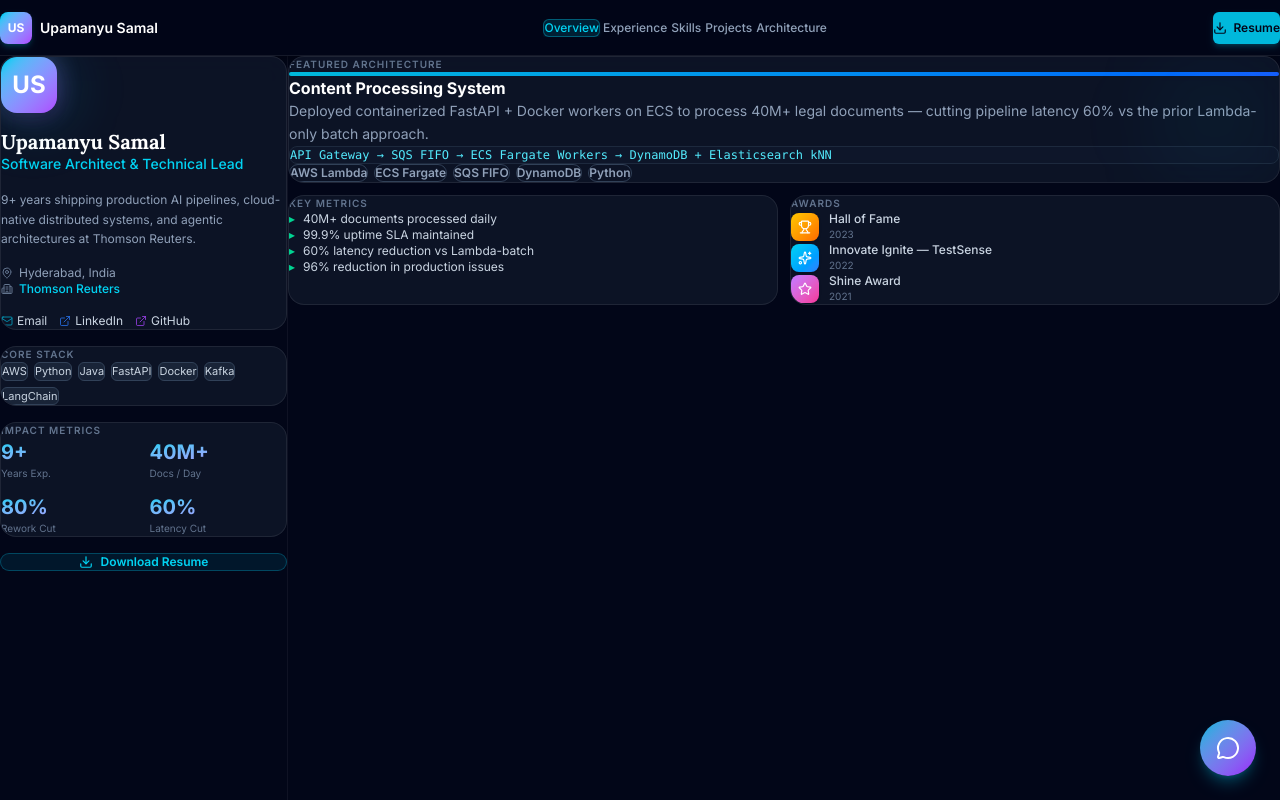
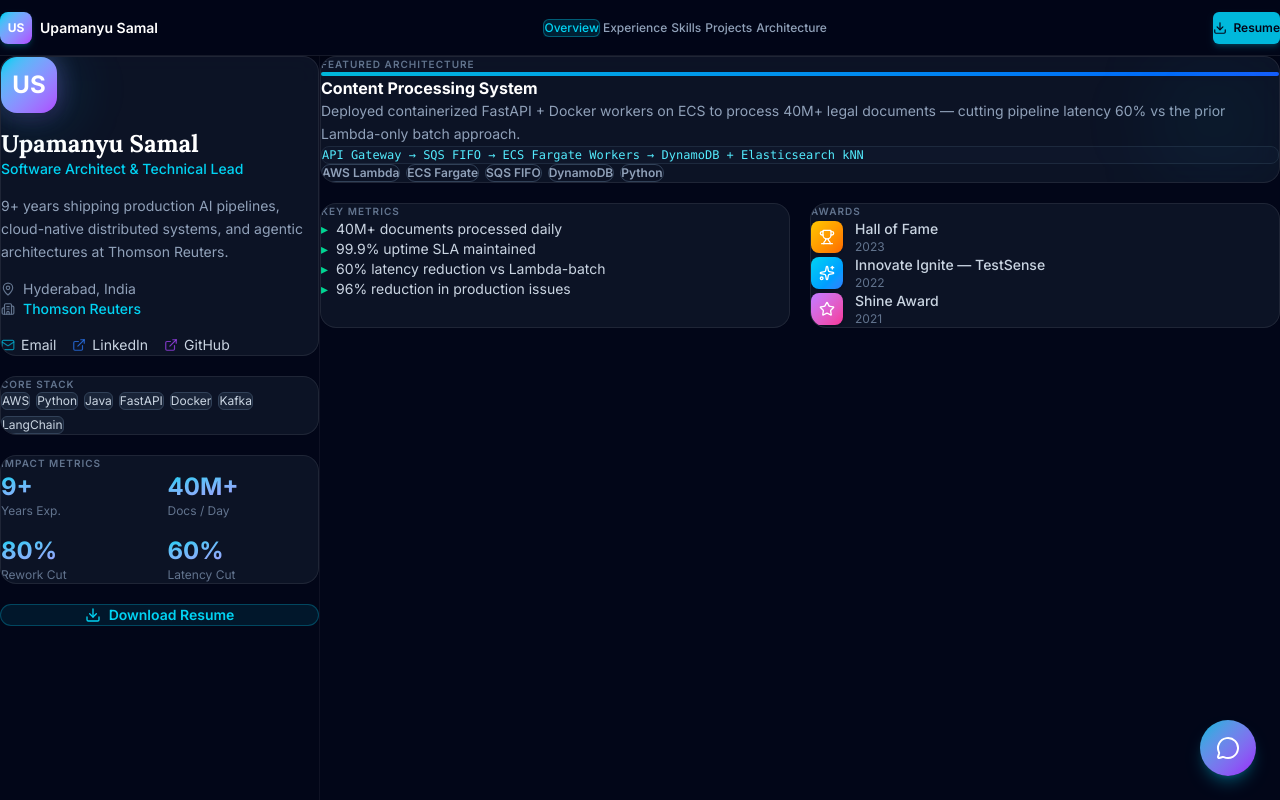
Before and after one commit to upamanyu92/Portfolio-UpamanyuSamal, a Next.js app: page / in a window 1280 px wide. Built offline with nearby package versions, Linux system fonts and the light colour scheme.

Commit message:
fix: substantially increase spacing, font sizes and card padding to fix squeezed UI
Co-authored-by: upamanyu92 <8329782+upamanyu92@users.noreply.github.com>
Agent-Logs-Url: https://github.com/upamanyu92/Portfolio-UpamanyuSamal/sessions/88810e19-41c0-4eda-a907-0e749336d7a9

```diff
--- a/components/BentoDashboard.tsx
+++ b/components/BentoDashboard.tsx
@@ -133,9 +133,9 @@ const awardIconMap: Record<string, React.ElementType> = {
 
 function IdentityPanel() {
   return (
-    <aside className="hidden lg:flex shrink-0 w-72 border-r border-white/5 flex-col gap-4 p-4 overflow-y-auto">
+    <aside className="hidden lg:flex shrink-0 w-80 border-r border-white/5 flex-col gap-5 p-5 overflow-y-auto">
       {/* Identity card */}
-      <div className="bento-card p-5 flex flex-col gap-4 relative overflow-hidden">
+      <div className="bento-card p-6 flex flex-col gap-4 relative overflow-hidden">
         {/* Subtle glow behind avatar */}
         <div className="absolute -top-4 -left-4 w-24 h-24 bg-cyan-500/10 rounded-full blur-xl pointer-events-none" />
         <div className="relative">
@@ -146,57 +146,57 @@ function IdentityPanel() {
         </div>
 
         <div>
-          <h1 className="font-editorial text-xl font-bold text-white leading-tight">
+          <h1 className="font-editorial text-2xl font-bold text-white leading-tight">
             Upamanyu Samal
           </h1>
-          <p className="text-cyan-400 text-sm font-medium mt-0.5">
+          <p className="text-cyan-400 text-sm font-medium mt-1">
             Software Architect &amp; Technical Lead
           </p>
         </div>
 
-        <p className="text-slate-400 text-xs leading-relaxed">
+        <p className="text-slate-400 text-sm leading-relaxed">
           9+ years shipping production AI pipelines, cloud-native distributed systems, and
           agentic architectures at Thomson Reuters.
         </p>
 
-        <div className="space-y-1.5 text-xs text-slate-400">
-          <div className="flex items-center gap-1.5">
-            <MapPin className="w-3 h-3 shrink-0 text-slate-500" /> Hyderabad, India
+        <div className="space-y-2 text-sm text-slate-400">
+          <div className="flex items-center gap-2">
+            <MapPin className="w-3.5 h-3.5 shrink-0 text-slate-500" /> Hyderabad, India
           </div>
-          <div className="flex items-center gap-1.5">
-            <Building2 className="w-3 h-3 shrink-0 text-slate-500" />
+          <div className="flex items-center gap-2">
+            <Building2 className="w-3.5 h-3.5 shrink-0 text-slate-500" />
             <span className="text-cyan-400 font-medium">Thomson Reuters</span>
           </div>
         </div>
 
-        <div className="flex flex-wrap gap-3 pt-1">
+        <div className="flex flex-wrap gap-4 pt-1">
           <a
             href={`mailto:${profileData.email}`}
-            className="flex items-center gap-1 text-xs text-slate-300 hover:text-cyan-400 transition-colors"
+            className="flex items-center gap-1.5 text-sm text-slate-300 hover:text-cyan-400 transition-colors"
           >
-            <Mail className="w-3 h-3 text-cyan-500/70" /> Email
+            <Mail className="w-3.5 h-3.5 text-cyan-500/70" /> Email
           </a>
           <a
             href={profileData.linkedin}
             target="_blank"
             rel="noopener noreferrer"
-            className="flex items-center gap-1 text-xs text-slate-300 hover:text-blue-400 transition-colors"
+            className="flex items-center gap-1.5 text-sm text-slate-300 hover:text-blue-400 transition-colors"
           >
-            <ExternalLink className="w-3 h-3 text-blue-500/70" /> LinkedIn
+            <ExternalLink className="w-3.5 h-3.5 text-blue-500/70" /> LinkedIn
           </a>
           <a
             href={profileData.github}
             target="_blank"
             rel="noopener noreferrer"
-            className="flex items-center gap-1 text-xs text-slate-300 hover:text-purple-400 transition-colors"
+            className="flex items-center gap-1.5 text-sm text-slate-300 hover:text-purple-400 transition-colors"
           >
-            <ExternalLink className="w-3 h-3 text-purple-500/70" /> GitHub
+            <ExternalLink className="w-3.5 h-3.5 text-purple-500/70" /> GitHub
           </a>
         </div>
       </div>
 
       {/* Core Stack */}
-      <div className="bento-card p-4">
+      <div className="bento-card p-5">
         <p className="text-slate-500 text-[10px] font-semibold tracking-widest uppercase mb-3">
           Core Stack
         </p>
@@ -204,7 +204,7 @@ function IdentityPanel() {
           {coreStack.map((tech) => (
             <span
               key={tech}
-              className="text-[11px] bg-slate-800/80 border border-slate-700 hover:border-cyan-500/40 hover:text-cyan-400 text-slate-300 px-2 py-0.5 rounded-md transition-colors cursor-default"
+              className="text-xs bg-slate-800/80 border border-slate-700 hover:border-cyan-500/40 hover:text-cyan-400 text-slate-300 px-2.5 py-1 rounded-md transition-colors cursor-default"
             >
               {tech}
             </span>
@@ -213,17 +213,17 @@ function IdentityPanel() {
       </div>
 
       {/* Impact metrics */}
-      <div className="bento-card p-4">
+      <div className="bento-card p-5">
         <p className="text-slate-500 text-[10px] font-semibold tracking-widest uppercase mb-3">
           Impact Metrics
         </p>
-        <div className="grid grid-cols-2 gap-3">
+        <div className="grid grid-cols-2 gap-4">
           {impactMetrics.map((m) => (
             <div key={m.label} className="group">
-              <div className="text-xl font-bold bg-clip-text text-transparent bg-gradient-to-br from-cyan-400 to-purple-400">
+              <div className="text-2xl font-bold bg-clip-text text-transparent bg-gradient-to-br from-cyan-400 to-purple-400">
                 {m.value}
               </div>
-              <div className="text-slate-500 text-[10px] mt-0.5">{m.label}</div>
+              <div className="text-slate-500 text-xs mt-0.5">{m.label}</div>
             </div>
           ))}
         </div>
@@ -233,9 +233,9 @@ function IdentityPanel() {
       <a
         href="/assets/resume.pdf"
         download
-        className="flex items-center justify-center gap-2 text-xs font-semibold bg-cyan-500/10 hover:bg-cyan-500/20 text-cyan-400 hover:text-cyan-300 border border-cyan-500/30 hover:border-cyan-500/60 rounded-xl py-2.5 transition-all"
+        className="flex items-center justify-center gap-2 text-sm font-semibold bg-cyan-500/10 hover:bg-cyan-500/20 text-cyan-400 hover:text-cyan-300 border border-cyan-500/30 hover:border-cyan-500/60 rounded-xl py-3 transition-all"
       >
-        <Download className="w-3.5 h-3.5" /> Download Resume
+        <Download className="w-4 h-4" /> Download Resume
       </a>
     </aside>
   );
@@ -286,11 +286,11 @@ function OverviewPanel() {
   const featuredProject = projects[0];
 
   return (
-    <div className="flex flex-col gap-3">
+    <div className="flex flex-col gap-5">
       <MobileIdentityBanner />
 
       {/* Featured Architecture */}
-      <div className="bento-card p-5 relative overflow-hidden">
+      <div className="bento-card p-6 relative overflow-hidden">
         <div className="absolute top-0 right-0 w-32 h-32 bg-cyan-500/5 rounded-full blur-2xl pointer-events-none" />
         <p className="text-slate-500 text-[10px] font-semibold tracking-widest uppercase mb-3">
           Featured Architecture
@@ -311,15 +311,15 @@ function OverviewPanel() {
       </div>
 
       {/* Metrics + Awards */}
-      <div className="grid sm:grid-cols-2 gap-3">
+      <div className="grid md:grid-cols-2 gap-5">
         {/* Key metrics */}
-        <div className="bento-card p-4">
+        <div className="bento-card p-5">
           <p className="text-slate-500 text-[10px] font-semibold tracking-widest uppercase mb-3">
             Key Metrics
           </p>
-          <div className="space-y-2">
+          <div className="space-y-3">
             {featuredProject.impact.slice(0, 4).map((imp) => (
-              <div key={imp} className="flex items-start gap-2 text-xs group">
+              <div key={imp} className="flex items-start gap-2 text-sm group">
                 <span className="text-emerald-400 mt-0.5 shrink-0">▸</span>
                 <span className="text-slate-300 group-hover:text-white transition-colors">{imp}</span>
               </div>
@@ -328,23 +328,23 @@ function OverviewPanel() {
         </div>
 
         {/* Awards */}
-        <div className="bento-card p-4">
+        <div className="bento-card p-5">
           <p className="text-slate-500 text-[10px] font-semibold tracking-widest uppercase mb-3">
             Awards
           </p>
-          <div className="space-y-2.5">
+          <div className="space-y-3">
             {awards.map((award) => {
               const Icon = awardIconMap[award.icon] ?? Trophy;
               return (
-                <div key={award.id} className="flex items-center gap-2.5 group">
+                <div key={award.id} className="flex items-center gap-3 group">
                   <div
-                    className={`w-7 h-7 rounded-lg bg-gradient-to-br ${award.gradient} flex items-center justify-center shrink-0 shadow-sm group-hover:scale-110 transition-transform`}
+                    className={`w-8 h-8 rounded-lg bg-gradient-to-br ${award.gradient} flex items-center justify-center shrink-0 shadow-sm group-hover:scale-110 transition-transform`}
                   >
-                    <Icon className="w-3.5 h-3.5 text-white" />
+                    <Icon className="w-4 h-4 text-white" />
                   </div>
                   <div className="min-w-0">
-                    <div className="text-slate-300 text-xs font-medium truncate group-hover:text-white transition-colors">{award.title}</div>
-                    <div className="text-slate-500 text-[10px]">{award.year}</div>
+                    <div className="text-slate-300 text-sm font-medium truncate group-hover:text-white transition-colors">{award.title}</div>
+                    <div className="text-slate-500 text-xs">{award.year}</div>
                   </div>
                 </div>
               );
@@ -362,7 +362,7 @@ function ExperiencePanel() {
       {/* Vertical timeline line */}
       <div className="absolute left-4 top-0 bottom-0 w-px bg-gradient-to-b from-cyan-500/60 via-purple-500/30 to-transparent" />
 
-      <div className="space-y-4">
+      <div className="space-y-5">
         {experiences.map((exp) => (
           <div key={exp.id} className="relative pl-11">
             {/* Timeline dot */}
@@ -374,43 +374,43 @@ function ExperiencePanel() {
               <div className="absolute left-3.5 top-5 w-3 h-3 rounded-full border-2 bg-slate-800 border-slate-600 -translate-x-1/2" />
             )}
 
-            <div className={`bento-card p-5 ${exp.current ? "border-cyan-500/20" : ""}`}>
-              <div className="flex flex-wrap items-start justify-between gap-2 mb-2">
+            <div className={`bento-card p-6 ${exp.current ? "border-cyan-500/20" : ""}`}>
+              <div className="flex flex-wrap items-start justify-between gap-2 mb-3">
                 <div>
                   <div className="flex items-center gap-2">
-                    <h3 className="text-white font-bold text-sm">{exp.role}</h3>
+                    <h3 className="text-white font-bold text-base">{exp.role}</h3>
                     {exp.current && (
-                      <span className="px-2 py-0.5 rounded-full bg-cyan-500/20 border border-cyan-500/40 text-cyan-400 text-[10px] font-medium">
+                      <span className="px-2 py-0.5 rounded-full bg-cyan-500/20 border border-cyan-500/40 text-cyan-400 text-xs font-medium">
                         Current
                       </span>
                     )}
                   </div>
-                  <div className="flex items-center gap-1 text-cyan-400 text-xs font-medium mt-0.5">
-                    <Briefcase className="w-3 h-3" /> {exp.company}
+                  <div className="flex items-center gap-1.5 text-cyan-400 text-sm font-medium mt-0.5">
+                    <Briefcase className="w-3.5 h-3.5" /> {exp.company}
                   </div>
                 </div>
-                <div className="flex flex-col items-end gap-0.5 text-slate-400 text-xs">
+                <div className="flex flex-col items-end gap-0.5 text-slate-400 text-sm">
                   <span className="flex items-center gap-1">
-                    <Calendar className="w-3 h-3" /> {exp.period}
+                    <Calendar className="w-3.5 h-3.5" /> {exp.period}
                   </span>
                   <span className="flex items-center gap-1">
-                    <MapPin className="w-3 h-3" /> {exp.location}
+                    <MapPin className="w-3.5 h-3.5" /> {exp.location}
                   </span>
                 </div>
               </div>
 
-              <ul className="space-y-1 mb-3">
+              <ul className="space-y-2 mb-4">
                 {exp.description.slice(0, 3).map((pt, i) => (
-                  <li key={i} className="text-slate-300 text-xs flex gap-1.5">
+                  <li key={i} className="text-slate-300 text-sm flex gap-2">
                     <span className="text-cyan-500 mt-0.5 shrink-0">▸</span>
                     {pt}
                   </li>
                 ))}
               </ul>
 
-              <div className="flex flex-wrap gap-1">
+              <div className="flex flex-wrap gap-1.5">
                 {exp.technologies.slice(0, 5).map((t) => (
-                  <Badge key={t} variant="outline" className="text-[10px] border-slate-700 text-slate-500 py-0 hover:border-cyan-500/30 hover:text-cyan-400 transition-colors">
+                  <Badge key={t} variant="outline" className="text-xs border-slate-700 text-slate-500 hover:border-cyan-500/30 hover:text-cyan-400 transition-colors">
                     {t}
                   </Badge>
                 ))}
@@ -425,21 +425,21 @@ function ExperiencePanel() {
 
 function SkillsPanel() {
   return (
-    <div className="grid sm:grid-cols-2 gap-4">
+    <div className="grid md:grid-cols-2 gap-5">
       {skillCategories.map((cat) => (
-        <div key={cat.title} className="bento-card p-5 group relative overflow-hidden">
+        <div key={cat.title} className="bento-card p-6 group relative overflow-hidden">
           <div className="absolute inset-0 opacity-0 group-hover:opacity-100 transition-opacity duration-500 pointer-events-none shimmer" />
           <h3
-            className={`text-sm font-bold mb-3 bg-clip-text text-transparent bg-gradient-to-r ${headerColorMap[cat.color]}`}
+            className={`text-base font-bold mb-4 bg-clip-text text-transparent bg-gradient-to-r ${headerColorMap[cat.color]}`}
           >
             {cat.title}
           </h3>
-          <div className="flex flex-wrap gap-1.5">
+          <div className="flex flex-wrap gap-2">
             {cat.skills.map((sk) => (
               <Badge
                 key={sk}
                 variant="outline"
-                className={`${badgeColorMap[cat.color]} border text-xs py-0.5 cursor-default hover:scale-105 transition-transform`}
+                className={`${badgeColorMap[cat.color]} border text-sm py-1 cursor-default hover:scale-105 transition-transform`}
               >
                 {sk}
               </Badge>
@@ -456,7 +456,7 @@ function ProjectsPanel() {
 
   return (
     <>
-      <div className="grid sm:grid-cols-2 xl:grid-cols-3 gap-4">
+      <div className="grid md:grid-cols-2 xl:grid-cols-3 gap-5">
         {projects.map((proj) => (
           <div
             key={proj.id}
@@ -465,31 +465,31 @@ function ProjectsPanel() {
           >
             <div className="absolute inset-0 opacity-0 group-hover:opacity-100 transition-opacity duration-500 pointer-events-none shimmer" />
             <div className={`h-1.5 bg-gradient-to-r ${proj.gradient} group-hover:h-2 transition-all duration-300`} />
-            <div className="p-5">
-              <span className="text-[10px] text-slate-500 font-semibold uppercase tracking-widest">
+            <div className="p-6">
+              <span className="text-xs text-slate-500 font-semibold uppercase tracking-widest">
                 {proj.category}
               </span>
-              <h3 className="text-sm font-bold text-white mt-1 mb-2 group-hover:text-cyan-400 transition-colors leading-snug">
+              <h3 className="text-base font-bold text-white mt-1.5 mb-2 group-hover:text-cyan-400 transition-colors leading-snug">
                 {proj.title}
               </h3>
-              <p className="text-slate-400 text-xs mb-3 line-clamp-2 leading-relaxed">
+              <p className="text-slate-400 text-sm mb-3 line-clamp-2 leading-relaxed">
                 {proj.description}
               </p>
-              <div className="bg-slate-900/80 border border-slate-800 rounded p-2 font-mono text-[10px] text-slate-400 mb-3">
+              <div className="bg-slate-900/80 border border-slate-800 rounded p-2.5 font-mono text-xs text-slate-400 mb-3">
                 {proj.architecture}
               </div>
-              <div className="flex flex-wrap gap-1 mb-3">
+              <div className="flex flex-wrap gap-1.5 mb-3">
                 {proj.impact.slice(0, 2).map((imp) => (
                   <span
                     key={imp}
-                    className="text-[10px] text-emerald-400 bg-emerald-500/10 border border-emerald-500/20 px-1.5 py-0.5 rounded-full"
+                    className="text-xs text-emerald-400 bg-emerald-500/10 border border-emerald-500/20 px-2 py-0.5 rounded-full"
                   >
                     {imp}
                   </span>
                 ))}
               </div>
-              <div className="flex items-center gap-1 text-cyan-400 text-xs font-medium opacity-0 group-hover:opacity-100 transition-all">
-                View details <ChevronRight className="w-3 h-3" />
+              <div className="flex items-center gap-1 text-cyan-400 text-sm font-medium opacity-0 group-hover:opacity-100 transition-all">
+                View details <ChevronRight className="w-4 h-4" />
               </div>
             </div>
           </div>
@@ -581,7 +581,7 @@ function ArchitecturePanel() {
   const diagram = diagrams.find((d) => d.id === active)!;
 
   return (
-    <div className="space-y-4">
+    <div className="space-y-5">
       {/* Diagram selector */}
       <div className="flex flex-wrap gap-2">
         {diagrams.map((d) => (
@@ -606,7 +606,7 @@ function ArchitecturePanel() {
           animate={{ opacity: 1, y: 0 }}
           exit={{ opacity: 0, y: -10 }}
           transition={{ duration: 0.18 }}
-          className="bento-card p-6"
+          className="bento-card p-7"
         >
           <h3 className="text-base font-bold text-white mb-1">{diagram.title}</h3>
           <p className="text-slate-400 text-xs mb-6">{diagram.description}</p>
@@ -730,7 +730,7 @@ export default function BentoDashboard() {
         <IdentityPanel />
 
         {/* Right panel — dynamic tab content */}
-        <main className="flex-1 overflow-y-auto p-4 lg:p-6">
+        <main className="flex-1 overflow-y-auto p-4 lg:p-8">
           <AnimatePresence mode="wait">
             <motion.div
               key={activeTab}
@@ -738,6 +738,7 @@ export default function BentoDashboard() {
               animate={{ opacity: 1, y: 0 }}
               exit={{ opacity: 0, y: -12 }}
               transition={{ duration: 0.18 }}
+              className="max-w-5xl mx-auto"
             >
               {activeTab === "home" && <OverviewPanel />}
               {activeTab === "experience" && <ExperiencePanel />}
```
